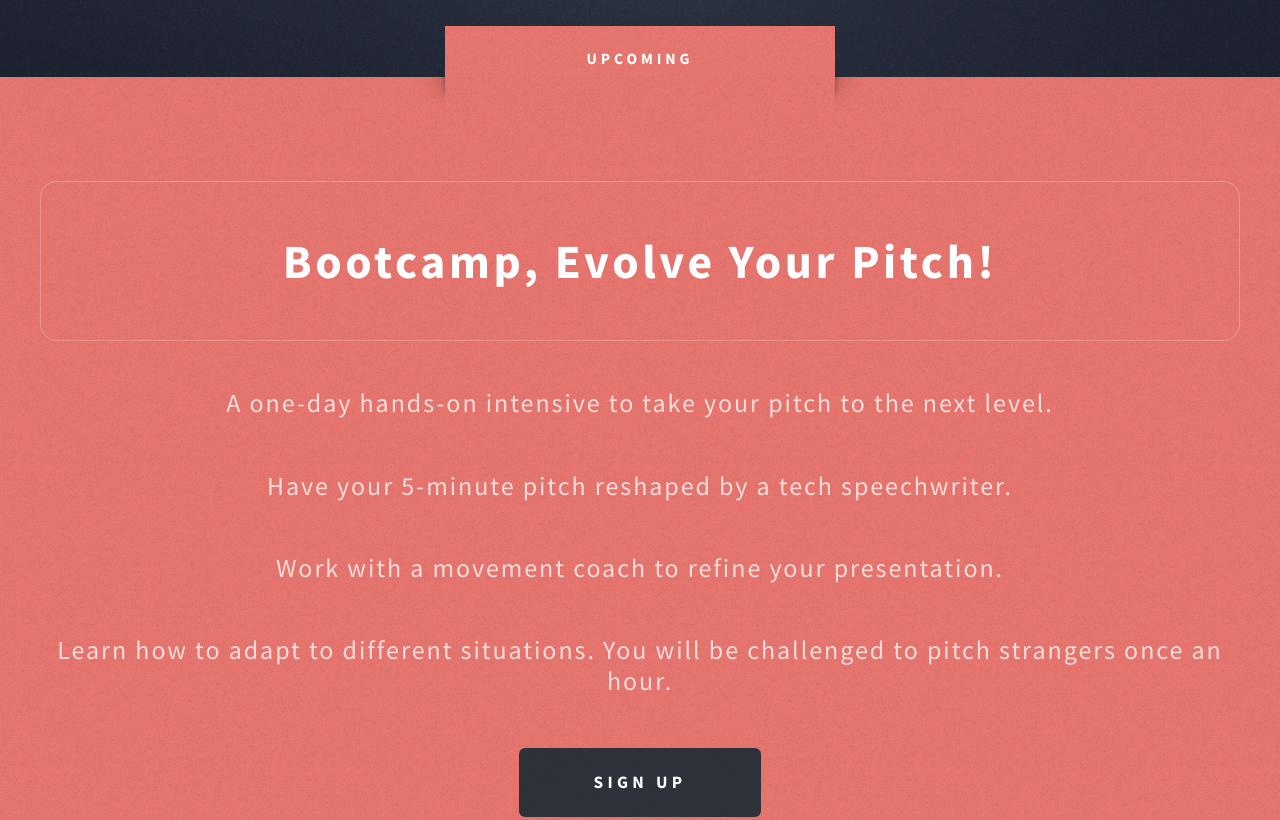
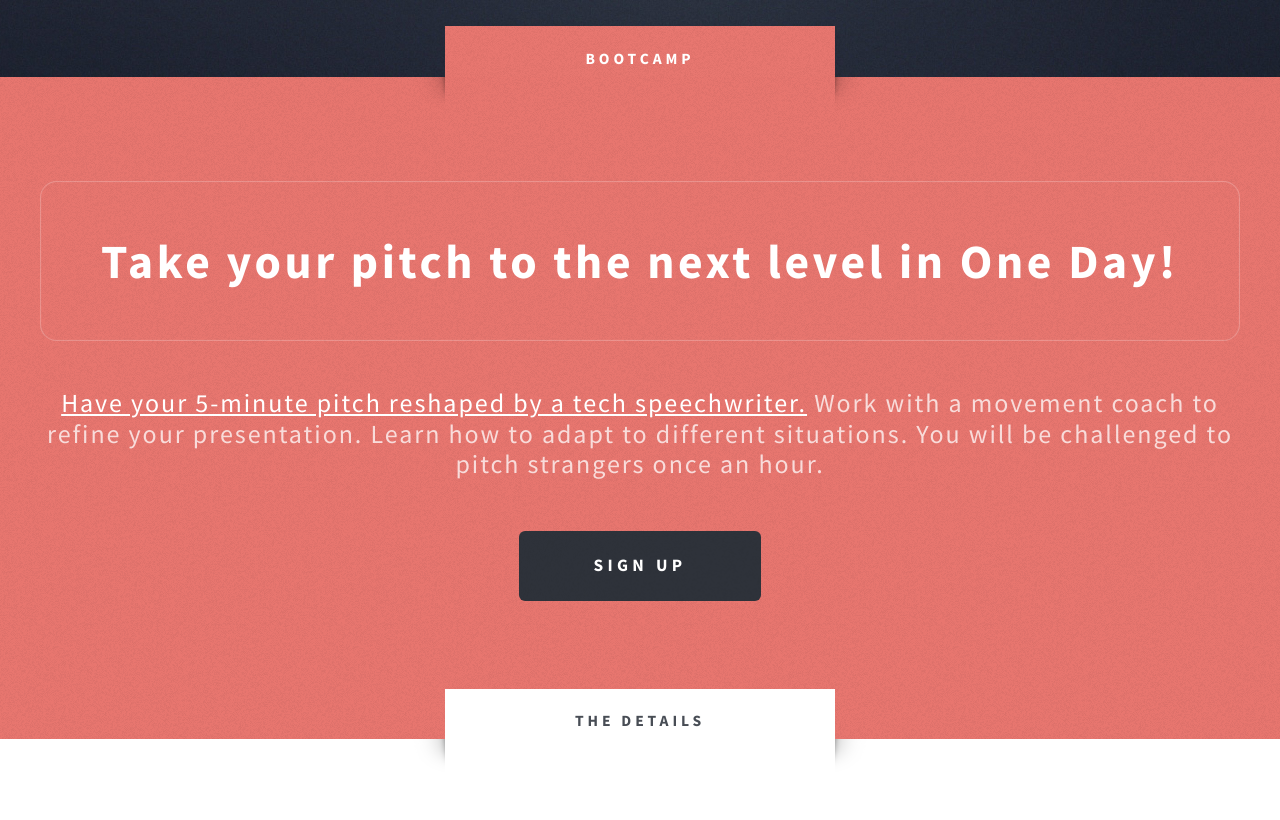
Before and after one commit to Emmazangs/metaspeech, a plain HTML site: page index.html in a window 1280 px wide. Shown: the part 443-1263 px from the top of the page. Drawn offline with Linux system fonts and the light colour scheme.

Commit message:
Bootcamp text

```diff
--- a/index.html
+++ b/index.html
@@ -54,13 +54,15 @@
 
 		<!-- Intro -->
 			<div id="intro-wrapper" class="wrapper style1">
-				<div class="title">Upcoming</div>
+				<div class="title">Bootcamp</div>
 				<section id="intro" class="container">
-					<p class="style2">Bootcamp, Evolve Your Pitch!</p>
-					<p class="style1">A one-day hands-on intensive to take your pitch to the next level.</p>
-					<p class="style1"><list>Have your 5-minute pitch reshaped by a tech speechwriter.</list></p>
-					<p class="style1"><list>Work with a movement coach to refine your presentation.</list></p>
-					<p class="style1"><list>Learn how to adapt to different situations. You will be challenged to pitch strangers once an hour.</list></p>
+					<p class="style2">Take your pitch to the next level in One Day!</p>
+					<p class="style1">
+					<a><list>Have your 5-minute pitch reshaped by a tech speechwriter.</list></a>
+					<list>Work with a movement coach to refine your presentation.</list></a>
+					<list>Learn how to adapt to different situations. You will be challenged to pitch strangers once an hour.</list></a>
+
+					</p>
 					<ul class="actions">
 						<li><a href="#" class="button style3 big">Sign up</a></li>
 					</ul>
```
